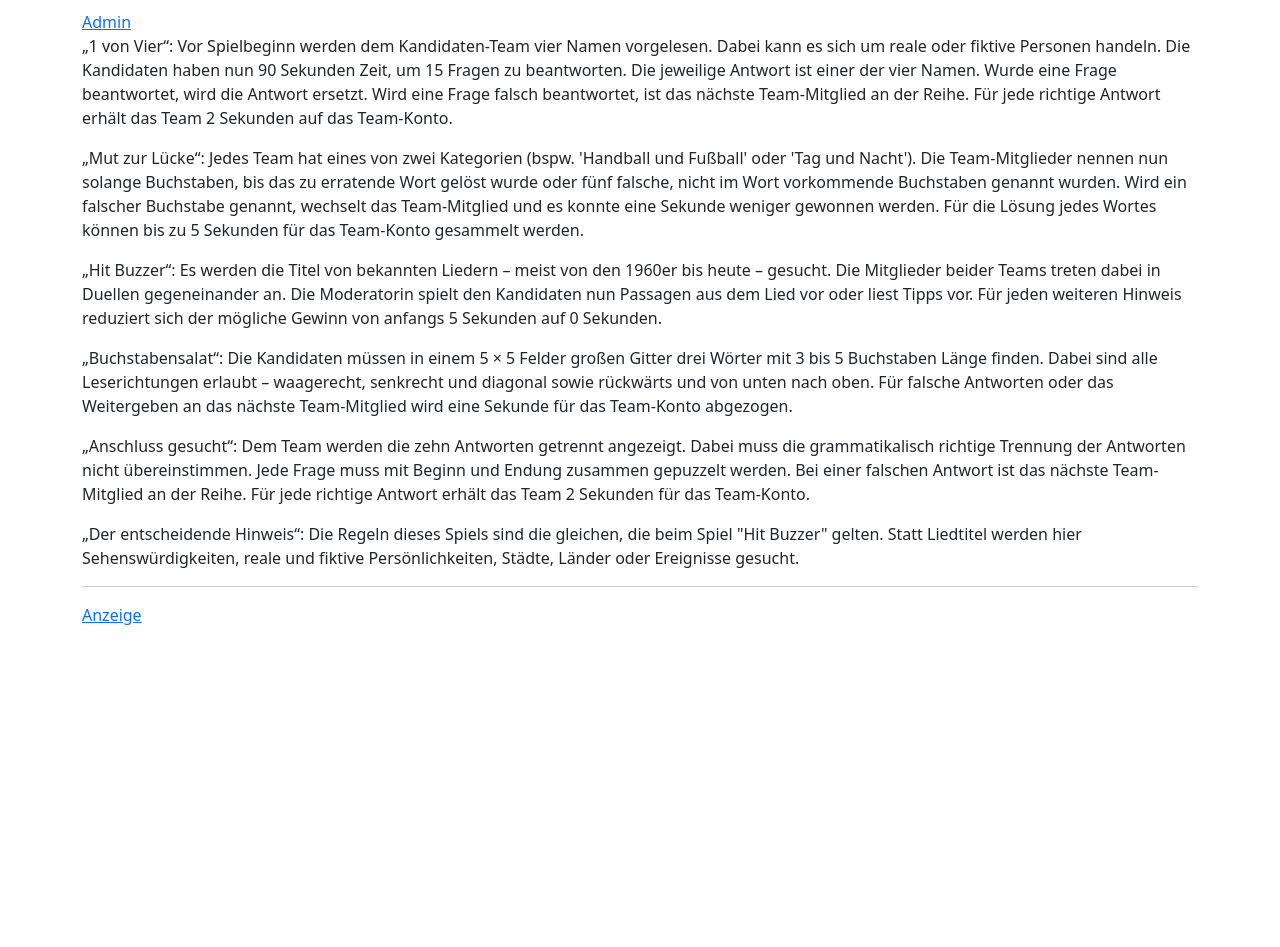
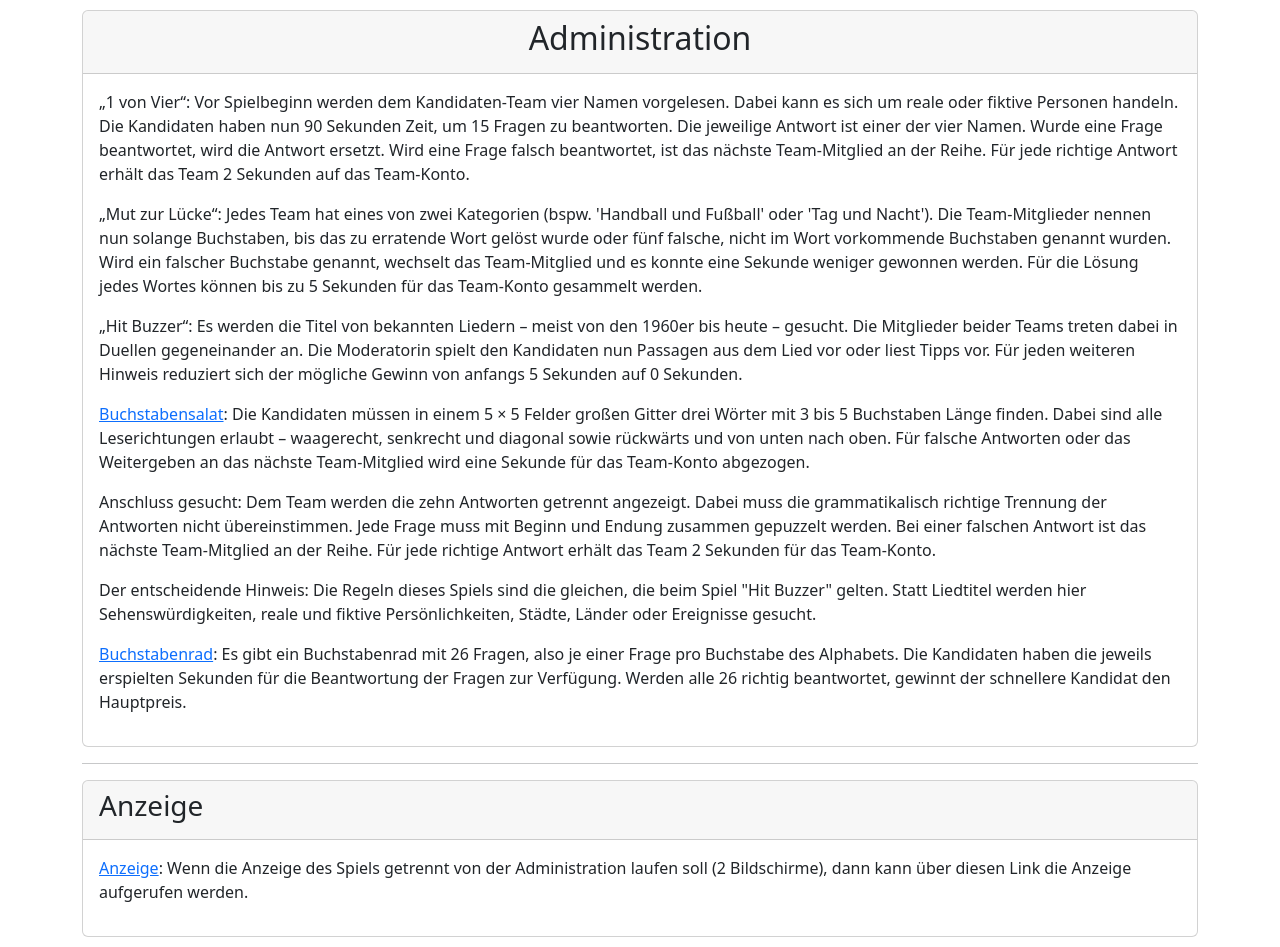
Before and after one commit to erickubenka/buchstabenbattle-app, an Angular app in the folder angular-app/: page /home in a window 1280 px wide. Before the commit the page ends 800 px from the top, so only its background shows below. Built offline with nearby package versions, Linux system fonts and the light colour scheme.

Commit message:
Added component for crossword. Some minor Ui Changes for wheel

```diff
--- a/angular-app/src/app/app.module.ts
+++ b/angular-app/src/app/app.module.ts
@@ -8,6 +8,7 @@ import {WheelComponent} from './wheel/wheel.component';
 import {DisplayComponent} from './display/display.component';
 import {RouterModule} from "@angular/router";
 import {FormsModule} from "@angular/forms";
+import {CrosswordComponent} from './crossword/crossword.component';
 
 @NgModule({
   declarations: [
@@ -15,7 +16,8 @@ import {FormsModule} from "@angular/forms";
     HomeComponent,
     WheelComponent,
     DisplayComponent,
-    WheelsComponent
+    WheelsComponent,
+    CrosswordComponent
   ],
   imports: [
     BrowserModule,
@@ -23,6 +25,7 @@ import {FormsModule} from "@angular/forms";
       {path: 'home', component: HomeComponent},
       {path: '', redirectTo: '/home', pathMatch: 'full'},
       {path: 'admin/wheels', component: WheelsComponent},
+      {path: 'admin/crossword', component: CrosswordComponent},
       {path: 'display', component: DisplayComponent}
     ]),
     FormsModule
--- /dev/null
+++ b/angular-app/src/app/crossword/crossword.component.html
@@ -0,0 +1 @@
+<p>crossword works!</p>
--- a/angular-app/src/app/home/home.component.html
+++ b/angular-app/src/app/home/home.component.html
@@ -1,6 +1,6 @@
-<div>
-  <a class="link" routerLink="/admin/wheels" routerLinkActive="active">Admin</a>
-
+<div class="card">
+  <div class="card-header text-center"><h2>Administration</h2></div>
+  <div class="card-body">
     <p>
       „1 von Vier“: Vor Spielbeginn werden dem Kandidaten-Team vier Namen vorgelesen. Dabei kann es sich um reale oder
       fiktive Personen handeln. Die Kandidaten haben nun 90 Sekunden Zeit, um 15 Fragen zu beantworten. Die jeweilige
@@ -13,40 +13,63 @@
       „Mut zur Lücke“: Jedes Team hat eines von zwei Kategorien (bspw. 'Handball und Fußball' oder 'Tag und Nacht'). Die
       Team-Mitglieder nennen nun solange Buchstaben, bis das zu erratende Wort gelöst wurde oder fünf falsche, nicht im
       Wort vorkommende Buchstaben genannt wurden. Wird ein falscher Buchstabe genannt, wechselt das Team-Mitglied und es
-    konnte eine Sekunde weniger gewonnen werden. Für die Lösung jedes Wortes können bis zu 5 Sekunden für das Team-Konto
+      konnte eine Sekunde weniger gewonnen werden. Für die Lösung jedes Wortes können bis zu 5 Sekunden für das
+      Team-Konto
       gesammelt werden.
     </p>
 
     <p>
       „Hit Buzzer“: Es werden die Titel von bekannten Liedern – meist von den 1960er bis heute – gesucht. Die Mitglieder
       beider Teams treten dabei in Duellen gegeneinander an. Die Moderatorin spielt den Kandidaten nun Passagen aus dem
-    Lied vor oder liest Tipps vor. Für jeden weiteren Hinweis reduziert sich der mögliche Gewinn von anfangs 5 Sekunden
+      Lied vor oder liest Tipps vor. Für jeden weiteren Hinweis reduziert sich der mögliche Gewinn von anfangs 5
+      Sekunden
       auf 0 Sekunden.
     </p>
 
     <p>
-    „Buchstabensalat“: Die Kandidaten müssen in einem 5 × 5 Felder großen Gitter drei Wörter mit 3 bis 5 Buchstaben
+      <a class="link" routerLink="/admin/crossword">Buchstabensalat</a>: Die Kandidaten müssen in einem 5 × 5 Felder
+      großen Gitter drei
+      Wörter mit 3 bis 5 Buchstaben
       Länge finden. Dabei sind alle Leserichtungen erlaubt – waagerecht, senkrecht und diagonal sowie rückwärts und von
       unten nach oben. Für falsche Antworten oder das Weitergeben an das nächste Team-Mitglied wird eine Sekunde für das
       Team-Konto abgezogen.
     </p>
 
     <p>
-    „Anschluss gesucht“: Dem Team werden die zehn Antworten getrennt angezeigt. Dabei muss die grammatikalisch richtige
+      Anschluss gesucht: Dem Team werden die zehn Antworten getrennt angezeigt. Dabei muss die grammatikalisch richtige
       Trennung der Antworten nicht übereinstimmen. Jede Frage muss mit Beginn und Endung zusammen gepuzzelt werden. Bei
       einer falschen Antwort ist das nächste Team-Mitglied an der Reihe. Für jede richtige Antwort erhält das Team 2
       Sekunden für das Team-Konto.
     </p>
 
     <p>
-    „Der entscheidende Hinweis“: Die Regeln dieses Spiels sind die gleichen, die beim Spiel "Hit Buzzer" gelten. Statt
+      Der entscheidende Hinweis: Die Regeln dieses Spiels sind die gleichen, die beim Spiel "Hit Buzzer" gelten. Statt
       Liedtitel werden hier Sehenswürdigkeiten, reale und fiktive Persönlichkeiten, Städte, Länder oder Ereignisse
       gesucht.
     </p>
+
+    <p>
+      <a class="link" routerLink="/admin/wheels">Buchstabenrad</a>: Es gibt ein Buchstabenrad mit 26 Fragen, also je
+      einer
+      Frage pro Buchstabe des Alphabets. Die
+      Kandidaten haben die jeweils erspielten Sekunden für die Beantwortung der Fragen zur Verfügung. Werden alle 26
+      richtig beantwortet, gewinnt der schnellere Kandidat den Hauptpreis.
+    </p>
+  </div>
 </div>
 
 <hr/>
 
-<div>
-  <a class="link" routerLink="/display" routerLinkActive="active">Anzeige</a>
+<div class="card">
+  <div class="card-header text-header">
+    <h3>Anzeige</h3>
   </div>
+  <div class="card-body">
+    <p>
+      <a class="link" routerLink="/display" routerLinkActive="active">Anzeige</a>: Wenn die Anzeige des Spiels getrennt
+      von der Administration laufen soll (2 Bildschirme), dann kann über diesen
+      Link
+      die Anzeige aufgerufen werden.
+    </p>
+  </div>
+</div>
--- a/angular-app/src/app/wheel/wheel.component.html
+++ b/angular-app/src/app/wheel/wheel.component.html
@@ -2,18 +2,23 @@
   <div class="col-6">
     <div class="card">
       <div class="card-header">
-        <h3>{{name}}</h3>
+        <h4>{{name}}</h4>
       </div>
       <div class="card-body">
+        <div class="row">
+          <div class="col-6">
             <p>
               Timer: {{timer}}
             </p>
-
+          </div>
+          <div class="col-6">
             <ng-container *ngIf="timer>0">
               <p>
-            <span>Richtige Antworten: {{correctAnswersGiven}}</span>
+                Richtige Antworten: {{correctAnswersGiven}}
               </p>
             </ng-container>
+          </div>
+        </div>
       </div>
       <div class="card-footer">
         <button type="button" class="btn btn-primary" (click)="startTimer()" [disabled]="isTimerStarted">START</button>
@@ -25,17 +30,27 @@
     <ng-container *ngIf="isTimerStarted">
       <div class="card text-center">
         <div class="card-header">
-          <h3>Aktuelle Frage</h3>
+          <h4>Aktuelle Frage</h4>
         </div>
         <ng-container *ngFor="let question of questionList; let index=index;">
           <div class="card-body" *ngIf="index == nextQuestionIndex">
+            <div class="row">
+              <div class="col-2">
                 <p>
                   {{ question.letter }}
+                </p>
+              </div>
+              <div class="col-4">
+                <p>
                   {{ question.question }}
                 </p>
+              </div>
+              <div class="col-6">
                 <p>
                   {{ question.answer }}
                 </p>
+              </div>
+            </div>
           </div>
           <div class="card-footer" *ngIf="index == nextQuestionIndex">
             <input type="button" (click)="giveCorrectAnswer(question, index)" value="Richtig!" class="btn btn-success"
```
Also changed, not shown: angular-app/src/app/crossword/crossword.component.ts (added, +10 -0 lines), angular-app/src/app/crossword/crossword.component.css (added), 1 other file (tests, documents, lock files or other folders). Lines whose indentation alone changed are shown as unchanged.
